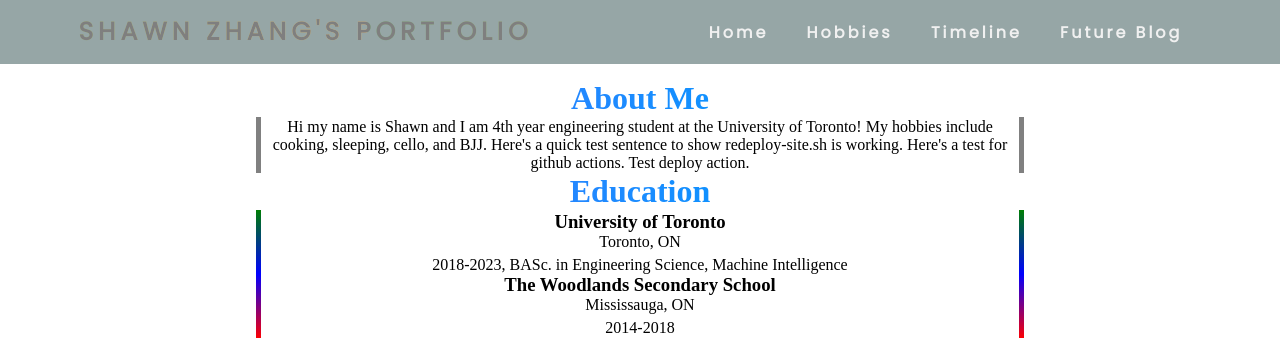
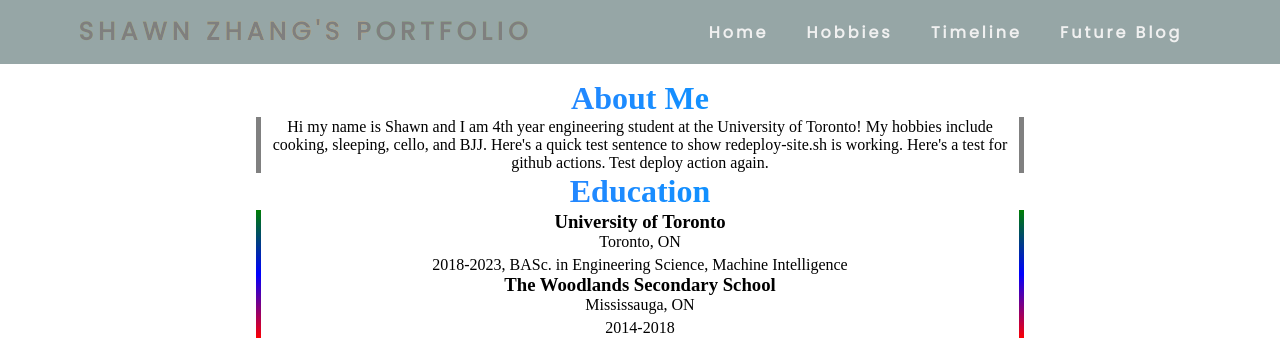
Before and after one commit to shawnzhang12/flask-personal-portfolio, a Flask app: page / in a window 1280 px wide. Shown: the top 339 px of the page. Run offline with Flask 2, Linux system fonts and the light colour scheme; parts of the project's set-up code (start-up, migrations or seed data) failed here and were passed over.

Commit message:
update about me

```diff
--- a/app/templates/about.j2
+++ b/app/templates/about.j2
@@ -3,6 +3,6 @@
     <ol id="about" class="lr-border">
        <p>Hi my name is {{name}} and I am 4th year engineering student at the University of Toronto!
        My hobbies include cooking, sleeping, cello, and BJJ. Here's a quick test sentence to show redeploy-site.sh is working.
-       Here's a test for github actions. Test deploy action.</p>
+       Here's a test for github actions. Test deploy action again.</p>
     </ol>
 </div>
```
